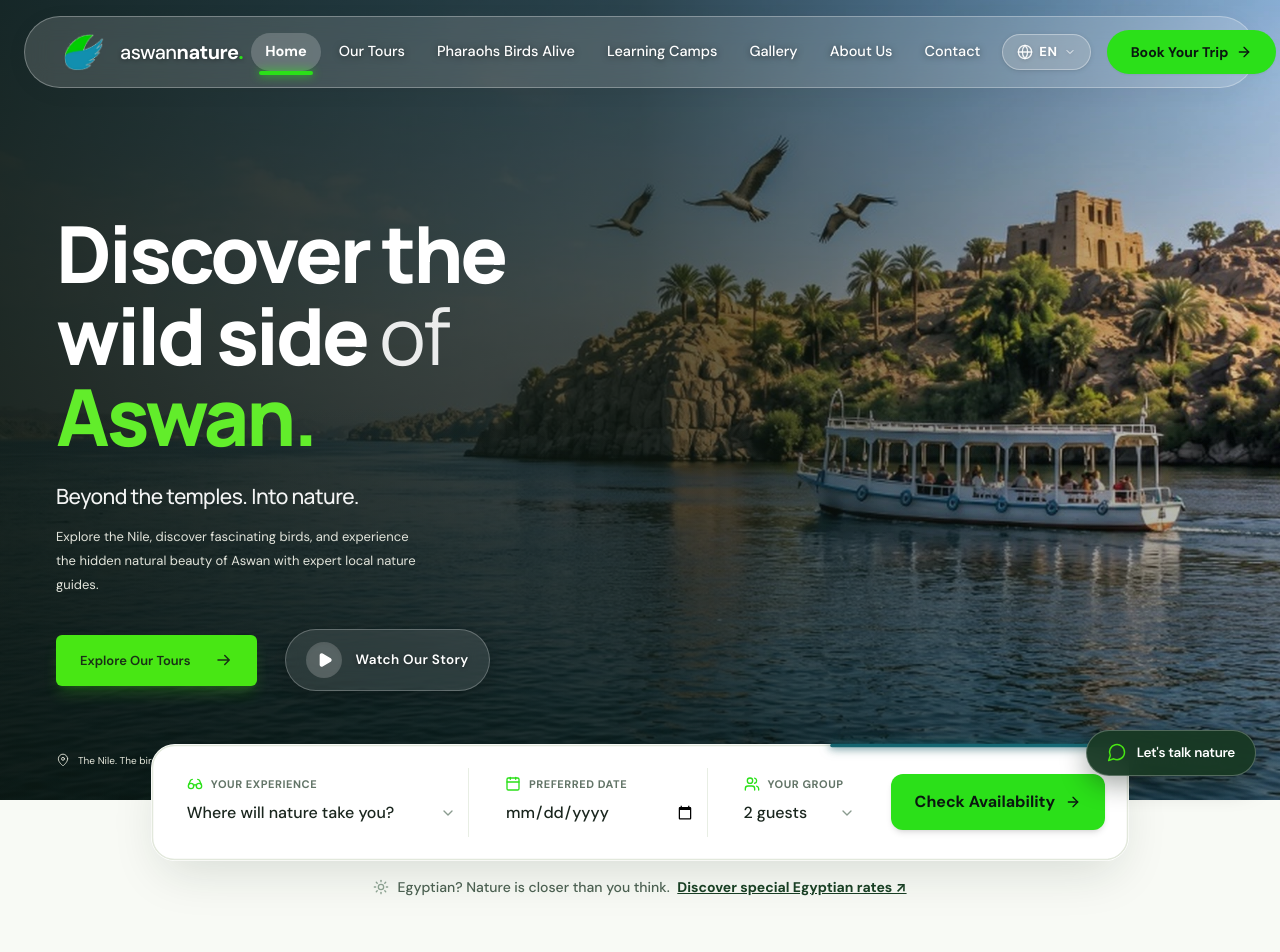
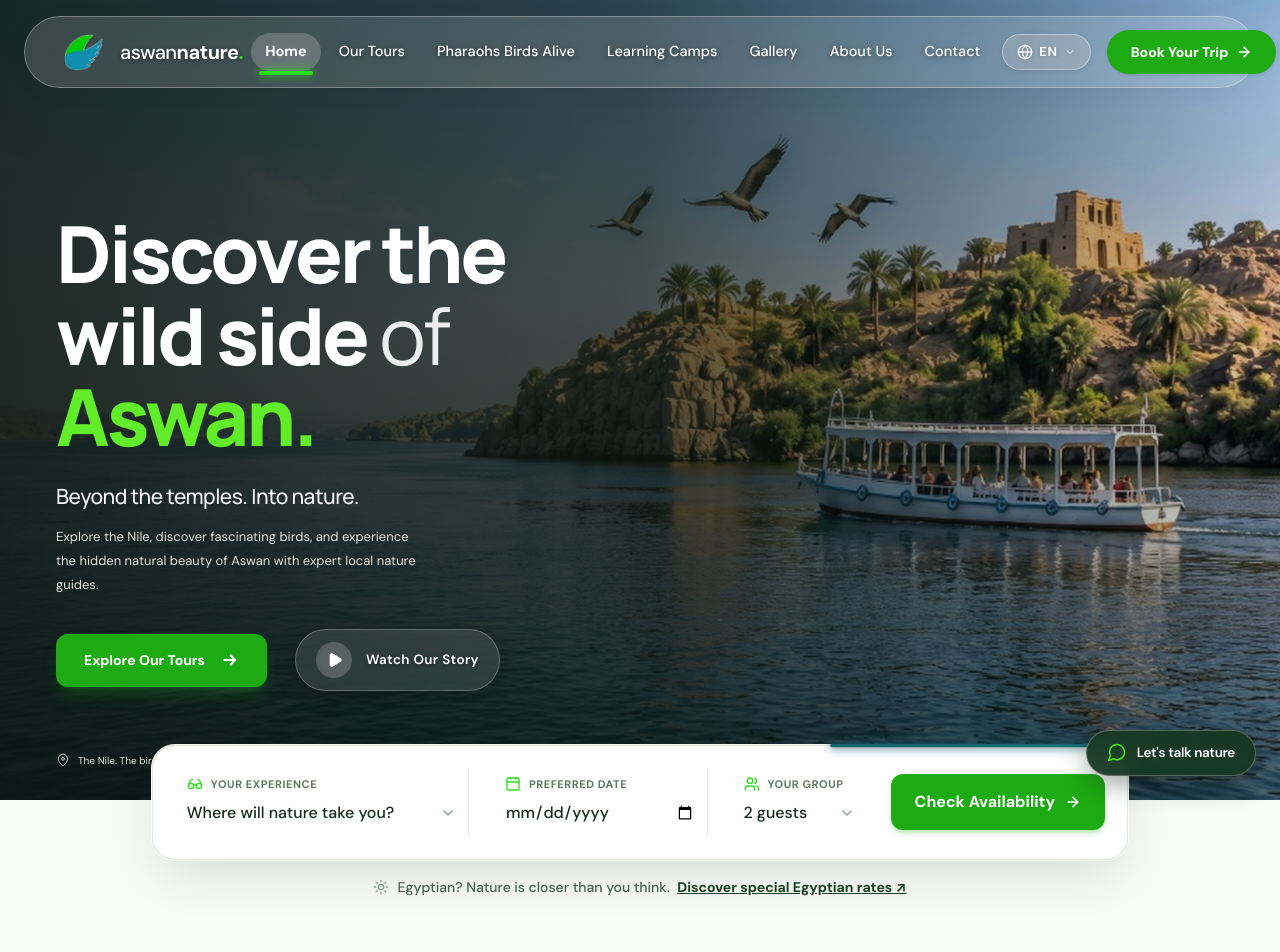
Before and after one commit to Islam-Shahat/Aswan-Nature, a React (Vite) app: page / in a window 1280 px wide. Shown: the top 952 px of the page. Built offline with nearby package versions, Linux system fonts and the light colour scheme; a web font is replaced by a local one.

Commit message:
style(buttons): deepen primary green to #1EAA13 with bold white text across Hero, Header, QuickBooking, and modals

```diff
--- a/src/components/BookingModal.jsx
+++ b/src/components/BookingModal.jsx
@@ -206,10 +206,10 @@ export const BookingModal = ({
 
               <button
               type="submit"
-              className="w-full flex items-center justify-center gap-2 bg-[#2BE019] hover:bg-[#25C715] text-[#0A1810] font-bold py-3.5 px-6 rounded-xl shadow-md transition-all duration-200 mt-2">
+              className="w-full flex items-center justify-center gap-2 bg-[#1EAA13] hover:bg-[#18930F] text-white font-bold py-3.5 px-6 rounded-xl shadow-md transition-all duration-200 mt-2 cursor-pointer">
 
                 <span>{currentLang === 'AR' ? 'تأكيد طلب الحجز' : 'Submit Reservation Request'}</span>
-                <Send className="w-4 h-4" />
+                <Send className="w-4 h-4 rtl:rotate-180 text-white" />
               </button>
             </form>
           </div> :
--- a/src/components/CtaBanner.jsx
+++ b/src/components/CtaBanner.jsx
@@ -65,10 +65,10 @@ export const CtaBanner = ({
         <div className="flex flex-wrap items-center justify-center gap-4">
           <button
             onClick={onBookClick}
-            className="group flex items-center gap-2.5 bg-[#2BE019] hover:bg-[#25C715] text-[#0A1810] font-bold text-sm sm:text-base px-8 py-4 rounded-xl shadow-lg hover:shadow-[#2BE019]/25 transition-all duration-200 active:scale-[0.98]">
+            className="group flex items-center gap-2.5 bg-[#1EAA13] hover:bg-[#18930F] text-white font-bold text-sm sm:text-base px-8 py-4 rounded-xl shadow-lg hover:shadow-[#1EAA13]/25 transition-all duration-200 active:scale-[0.98] cursor-pointer">
 
             <span>{currentLang === 'AR' ? 'احجز رحلتك' : 'Book Your Trip'}</span>
-            <ArrowRight className="w-4 h-4 transition-transform group-hover:translate-x-1" />
+            <ArrowRight className="w-4 h-4 rtl:rotate-180 transition-transform group-hover:translate-x-1" />
           </button>
 
           <button
--- a/src/components/EgyptianRatesModal.jsx
+++ b/src/components/EgyptianRatesModal.jsx
@@ -95,10 +95,10 @@ export const EgyptianRatesModal = ({
             onClose();
             onBookNow();
           }}
-          className="w-full flex items-center justify-center gap-2 bg-[#2BE019] hover:bg-[#25C715] text-[#0A1810] font-bold text-sm sm:text-base py-3.5 px-6 rounded-xl shadow-md transition-all duration-200">
+          className="w-full flex items-center justify-center gap-2 bg-[#1EAA13] hover:bg-[#18930F] text-white font-bold text-sm sm:text-base py-3.5 px-6 rounded-xl shadow-md transition-all duration-200 cursor-pointer">
 
           <span>{currentLang === 'AR' ? 'احجز بالسعر المصري الآن' : 'Book with Egyptian Rate'}</span>
-          <ArrowRight className="w-4 h-4" />
+          <ArrowRight className="w-4 h-4 rtl:rotate-180 text-white" />
         </button>
       </div>
     </div>);
--- a/src/components/Header.jsx
+++ b/src/components/Header.jsx
@@ -182,10 +182,10 @@ export const Header = ({
           {/* Book CTA Pill Button */}
           <button
             onClick={onBookClick}
-            className="hidden sm:inline-flex items-center gap-2 bg-[#2BE019] hover:bg-[#25C715] text-[#0A1810] font-bold text-xs sm:text-sm px-5 sm:px-6 py-2.5 sm:py-3 rounded-full shadow-xs hover:shadow-md hover:-translate-y-0.5 transition-all duration-200 active:scale-95 cursor-pointer"
+            className="hidden sm:inline-flex items-center gap-2 bg-[#1EAA13] hover:bg-[#18930F] text-white font-bold text-xs sm:text-sm px-5 sm:px-6 py-2.5 sm:py-3 rounded-full shadow-sm hover:shadow-md hover:-translate-y-0.5 transition-all duration-200 active:scale-95 cursor-pointer"
           >
             <span>{currentLang === 'AR' ? 'احجز رحلتك' : 'Book Your Trip'}</span>
-            <ArrowRight className="w-3.5 h-3.5 sm:w-4 sm:h-4 rtl:rotate-180" />
+            <ArrowRight className="w-3.5 h-3.5 sm:w-4 sm:h-4 rtl:rotate-180 text-white stroke-[2.5]" />
           </button>
 
           {/* Mobile Menu Toggle Button */}
@@ -236,10 +236,10 @@ export const Header = ({
                 setMobileMenuOpen(false);
                 onBookClick();
               }}
-              className="w-full flex items-center justify-center gap-2 bg-[#2BE019] text-[#0A1810] font-bold text-sm py-3 rounded-full shadow-md hover:bg-[#25C715] transition-colors cursor-pointer"
+              className="w-full flex items-center justify-center gap-2 bg-[#1EAA13] text-white font-bold text-sm py-3 rounded-full shadow-md hover:bg-[#18930F] transition-colors cursor-pointer"
             >
               <span>{currentLang === 'AR' ? 'احجز رحلتك الآن' : 'Book Your Trip'}</span>
-              <ArrowRight className="w-4 h-4 rtl:rotate-180" />
+              <ArrowRight className="w-4 h-4 rtl:rotate-180 text-white stroke-[2.5]" />
             </button>
           </div>
         </div>
--- a/src/components/Hero.jsx
+++ b/src/components/Hero.jsx
@@ -59,7 +59,7 @@ export const Hero = ({ onExploreTours, currentLang = 'EN' }) => {
         <div className="flex items-center gap-5 sm:gap-7 mt-7 sm:mt-8 rtl:gap-4">
           <button
             onClick={onExploreTours}
-            className="inline-flex items-center justify-center gap-4 sm:gap-6 px-5 sm:px-6 py-3.5 sm:py-4 bg-[#48e714] text-[#183015] hover:bg-[#39d50a] font-semibold text-xs sm:text-[13px] rounded-md leading-normal whitespace-nowrap min-h-[48px] sm:min-h-[50px] shadow-lg shadow-[#48e714]/20 hover:-translate-y-0.5 active:scale-95 transition-all duration-200 cursor-pointer"
+            className="inline-flex items-center justify-center gap-3 sm:gap-4 px-6 sm:px-7 py-3.5 sm:py-4 bg-[#1EAA13] hover:bg-[#18930F] text-white font-bold text-sm sm:text-[14px] rounded-xl leading-normal whitespace-nowrap min-h-[48px] sm:min-h-[50px] shadow-lg shadow-[#1EAA13]/25 hover:-translate-y-0.5 active:scale-95 transition-all duration-200 cursor-pointer"
             type="button"
           >
             <span>{currentLang === 'AR' ? 'استكشف جولاتنا' : 'Explore Our Tours'}</span>
@@ -69,10 +69,10 @@ export const Hero = ({ onExploreTours, currentLang = 'EN' }) => {
               viewBox="0 0 24 24"
               fill="none"
               stroke="currentColor"
-              strokeWidth="2"
+              strokeWidth="2.5"
               strokeLinecap="round"
               strokeLinejoin="round"
-              className="rtl:rotate-180 transition-transform"
+              className="rtl:rotate-180 transition-transform text-white"
               aria-hidden="true"
             >
               <path d="M4 12h15M13 6l6 6-6 6" />
--- a/src/components/LearningCampsSection.jsx
+++ b/src/components/LearningCampsSection.jsx
@@ -64,12 +64,12 @@ export const LearningCampsSection = ({
             <div>
               <button
                 onClick={onExploreCamps}
-                className="group inline-flex items-center gap-3 bg-[#2BE019] hover:bg-[#25C715] text-[#0A1810] font-bold text-sm sm:text-base px-7 py-4 rounded-xl shadow-md hover:shadow-lg transition-all duration-200 active:scale-[0.98]">
+                className="group inline-flex items-center gap-3 bg-[#1EAA13] hover:bg-[#18930F] text-white font-bold text-sm sm:text-base px-7 py-4 rounded-xl shadow-md hover:shadow-lg shadow-[#1EAA13]/25 transition-all duration-200 active:scale-[0.98] cursor-pointer">
 
                 <span>
                   {currentLang === 'AR' ? 'استكشف معسكرات التعلم' : 'Explore Learning Camps'}
                 </span>
-                <ArrowRight className="w-4 h-4 transition-transform group-hover:translate-x-1" />
+                <ArrowRight className="w-4 h-4 rtl:rotate-180 transition-transform group-hover:translate-x-1 text-white" />
               </button>
             </div>
           </div>
--- a/src/components/QuickBooking.jsx
+++ b/src/components/QuickBooking.jsx
@@ -237,10 +237,10 @@ export const QuickBooking = ({
           <div className="md:col-span-3 lg:col-span-3 pt-2 md:pt-0">
             <button
               type="submit"
-              className="w-full flex items-center justify-center gap-2.5 bg-[#2BE019] hover:bg-[#25C715] text-[#0A1810] font-bold text-sm lg:text-base py-4 px-6 rounded-xl shadow-md hover:shadow-lg transition-all duration-200 active:scale-[0.98]">
+              className="w-full flex items-center justify-center gap-2.5 bg-[#1EAA13] hover:bg-[#18930F] text-white font-bold text-sm lg:text-base py-4 px-6 rounded-xl shadow-md hover:shadow-lg shadow-[#1EAA13]/25 transition-all duration-200 active:scale-[0.98] cursor-pointer">
 
               <span>{currentLang === 'AR' ? 'تحقق من التوفر' : 'Check Availability'}</span>
-              <ArrowRight className="w-4 h-4" />
+              <ArrowRight className="w-4 h-4 rtl:rotate-180 text-white stroke-[2.5]" />
             </button>
           </div>
         </form>
--- a/src/components/TourDetailModal.jsx
+++ b/src/components/TourDetailModal.jsx
@@ -183,10 +183,10 @@ export const TourDetailModal = ({
                 onClose();
                 onBookTour(tour.title);
               }}
-              className="w-full sm:w-auto inline-flex items-center justify-center gap-2 bg-[#2BE019] hover:bg-[#25C715] text-[#0A1810] font-bold text-sm px-6 py-3 rounded-xl shadow transition-all duration-200">
+              className="w-full sm:w-auto inline-flex items-center justify-center gap-2 bg-[#1EAA13] hover:bg-[#18930F] text-white font-bold text-sm px-6 py-3 rounded-xl shadow-md transition-all duration-200 cursor-pointer">
 
               <span>{currentLang === 'AR' ? 'احجز هذه الجولة الآن' : 'Book This Tour'}</span>
-              <ArrowRight className="w-4 h-4" />
+              <ArrowRight className="w-4 h-4 rtl:rotate-180 text-white" />
             </button>
           </div>
         </div>
--- a/src/components/ToursSection.jsx
+++ b/src/components/ToursSection.jsx
@@ -238,12 +238,12 @@ export const ToursSection = ({
                     <div
                       className={`inline-flex items-center gap-1.5 text-xs font-bold px-3 py-1.5 rounded-full transition-all duration-300 ${
                         isFocused
-                          ? 'bg-[#2BE019] text-[#0A1810] shadow-xs'
+                          ? 'bg-[#1EAA13] text-white shadow-xs'
                           : 'text-[#16241B] group-hover:text-[#0a515b]'
                       }`}
                     >
                       <span>{isAr ? 'استكشف الجولة' : 'Explore Tour'}</span>
-                      <ArrowRight className="w-3.5 h-3.5 rtl:rotate-180" />
+                      <ArrowRight className={`w-3.5 h-3.5 rtl:rotate-180 ${isFocused ? 'text-white' : ''}`} />
                     </div>
                   </div>
                 </div>
```
